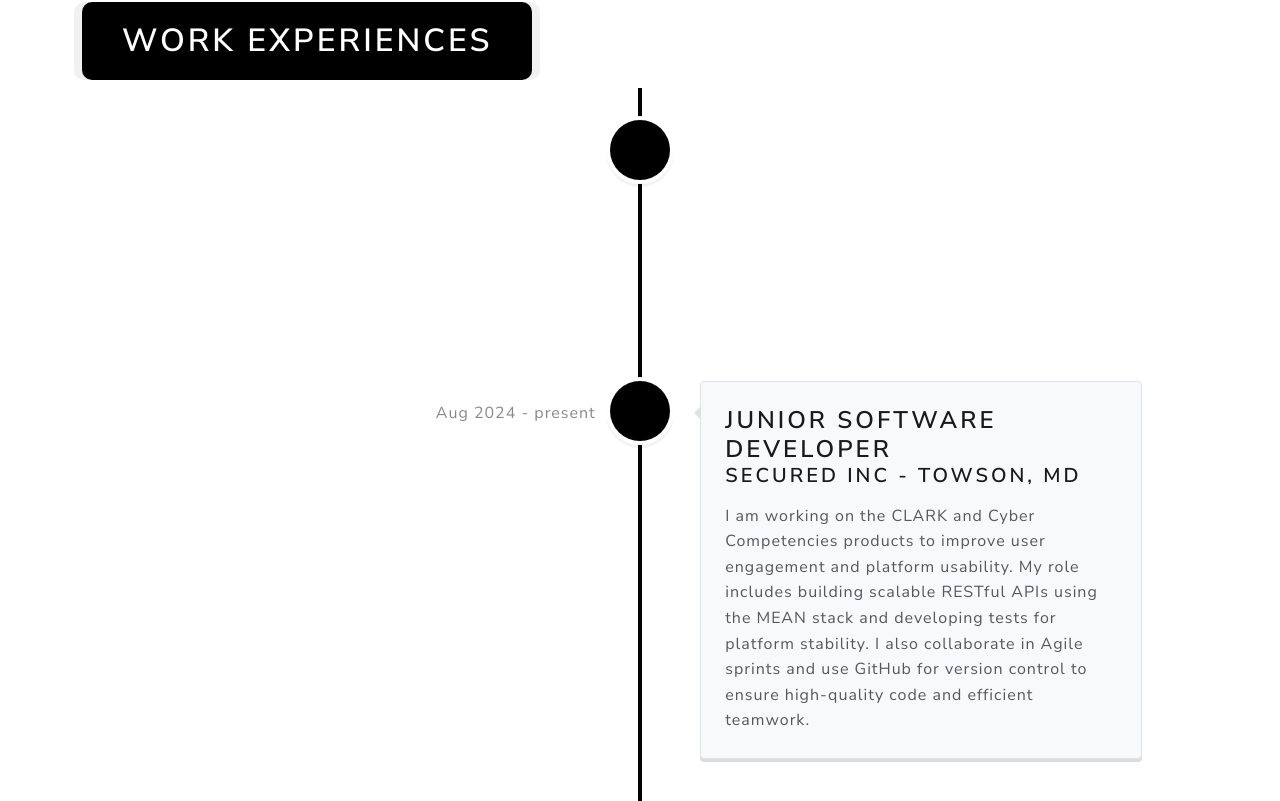
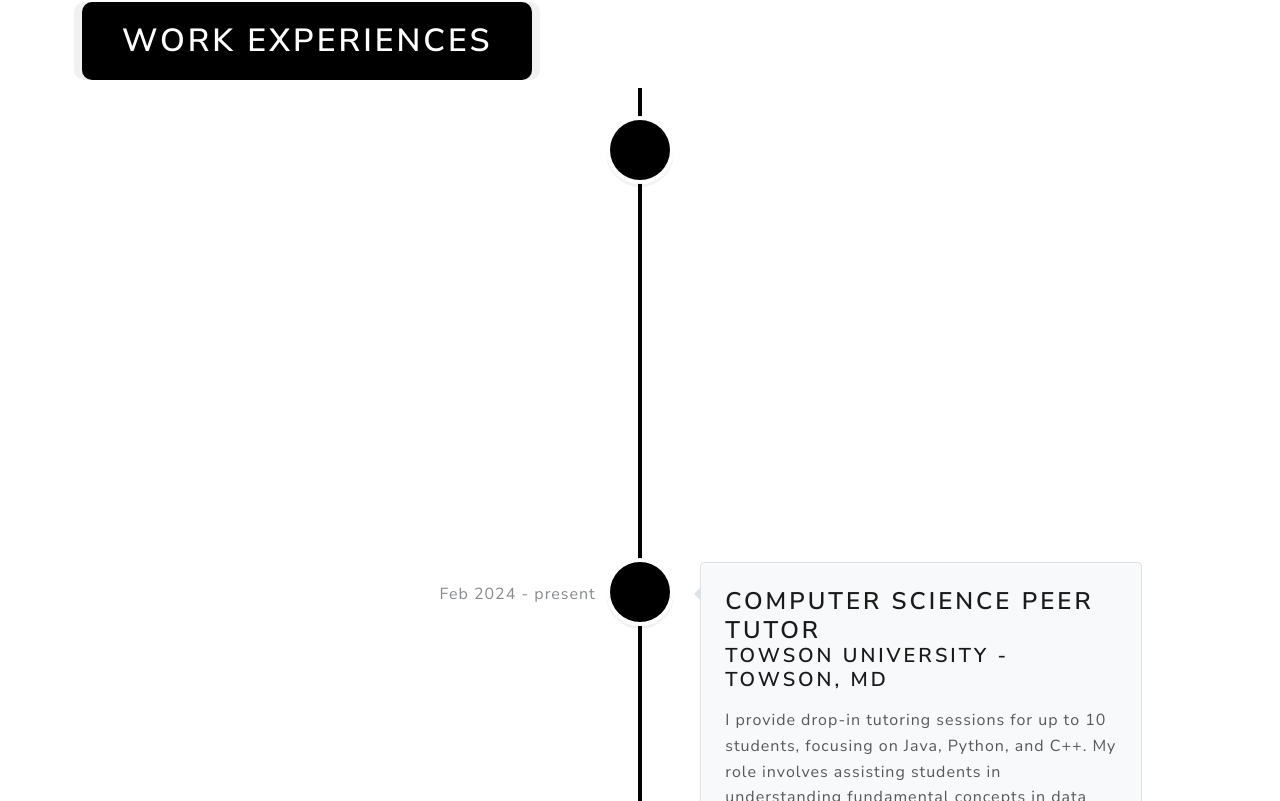
Before and after one commit to Romerico234/Personal-Portfolio, a React (Vite) app in the folder personal-portfolio/: page / in a window 1280 px wide. Shown: the part 2039-2840 px from the top of the page. Built offline with nearby package versions, Linux system fonts and the light colour scheme.

Commit message:
Updated resume, work experiences

```diff
--- a/personal-portfolio/src/pages/about-me/AboutMe.tsx
+++ b/personal-portfolio/src/pages/about-me/AboutMe.tsx
@@ -99,7 +99,7 @@ export default function AboutMe() {
                                     <p className="mb-0 text-center">
                                         {description}
                                         <a
-                                            href="../../../Romerico David Jr. Resume.pdf"
+                                            href="../../../Romerico David Jr Resume.pdf"
                                             target="_blank"
                                             rel="noopener noreferrer"
                                             className="resume-link"
--- a/personal-portfolio/src/utils/data/work_experiences.json
+++ b/personal-portfolio/src/utils/data/work_experiences.json
@@ -1,15 +1,6 @@
 [
     {
         "id": 1,
-        "company": "Y STEM and Chess Inc",
-        "location": "Remote",
-        "jobTitle": "Software Engineer Intern",
-        "startDate": "Dec 2024",
-        "endDate": "present",
-        "description": "Incoming Winter 2025"
-    },
-    {
-        "id": 2,
         "company": "SecurEd Inc",
         "location": "Towson, MD",
         "jobTitle": "Junior Software Developer",
@@ -18,7 +9,7 @@
         "description": "I am working on the CLARK and Cyber Competencies products to improve user engagement and platform usability. My role includes building scalable RESTful APIs using the MEAN stack and developing tests for platform stability. I also collaborate in Agile sprints and use GitHub for version control to ensure high-quality code and efficient teamwork."
     },
     {
-        "id": 3,
+        "id": 2,
         "company": "Towson University",
         "location": "Towson, MD",
         "jobTitle": "Computer Science Peer Tutor",
@@ -27,7 +18,7 @@
         "description": "I provide drop-in tutoring sessions for up to 10 students, focusing on Java, Python, and C++. My role involves assisting students in understanding fundamental concepts in data structures, algorithms, and both structured and object-oriented programming principles."
     },
     {
-        "id": 4,
+        "id": 3,
         "company": "Towson University",
         "location": "Towson, MD",
         "jobTitle": "Undergraduate Researcher in Federated Learning",
@@ -36,7 +27,7 @@
         "description": "As an Undergraduate Researcher in Federated Learning at Towson University, I used the Flower Federated Learning (FL) framework, which is based on TensorFlow. My research focused on evaluating and comparing FL aggregation methods like FedAvg, FedProx, and QffedAvg under various types of model poisoning attacks during the data processing and model training stages."
     },
     {
-        "id": 5,
+        "id": 4,
         "company": "Towson University",
         "location": "Towson, MD",
         "jobTitle": "Research Intern",
```
Also changed, not shown: 2 other files (tests, documents, lock files or other folders).
